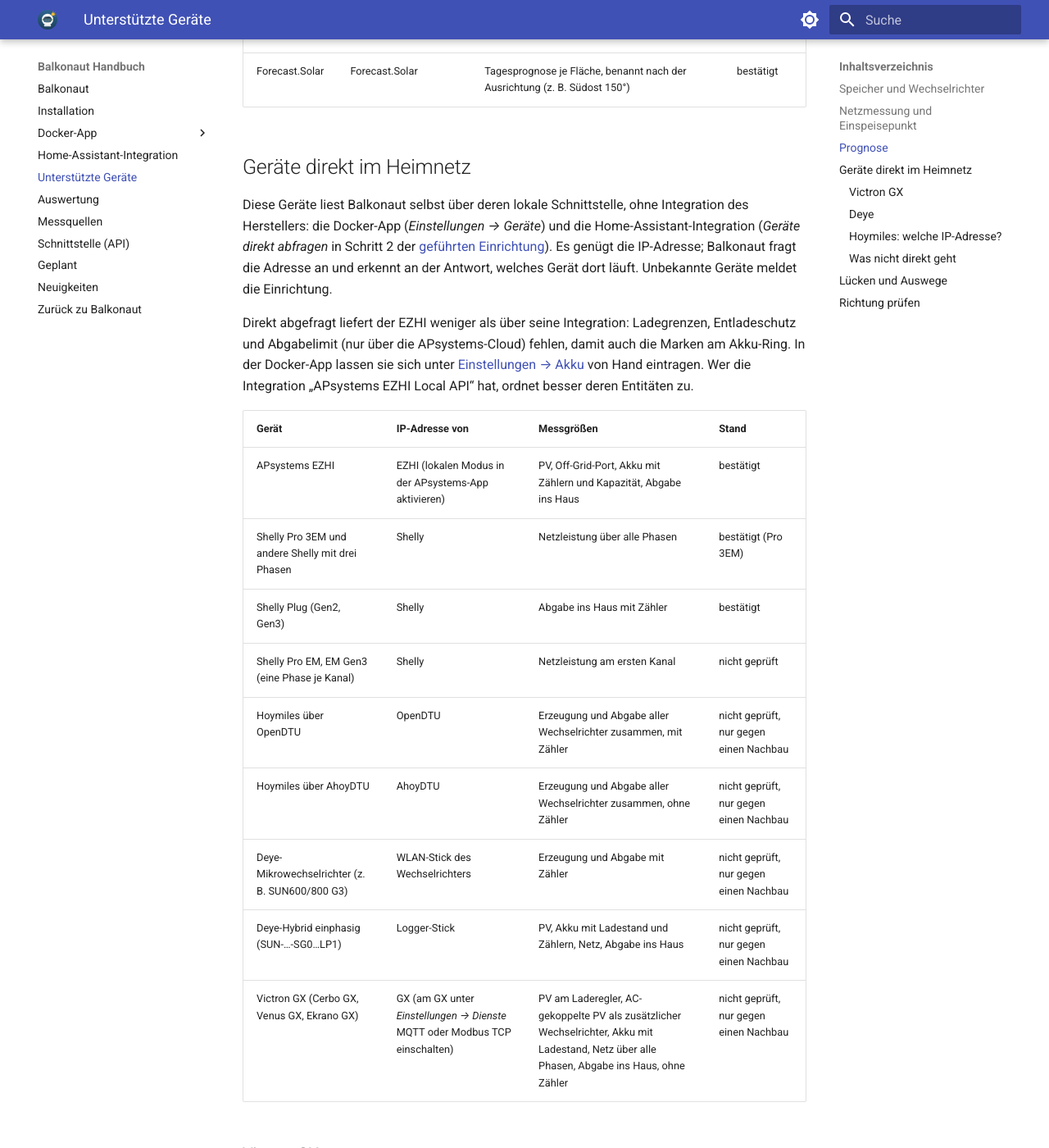
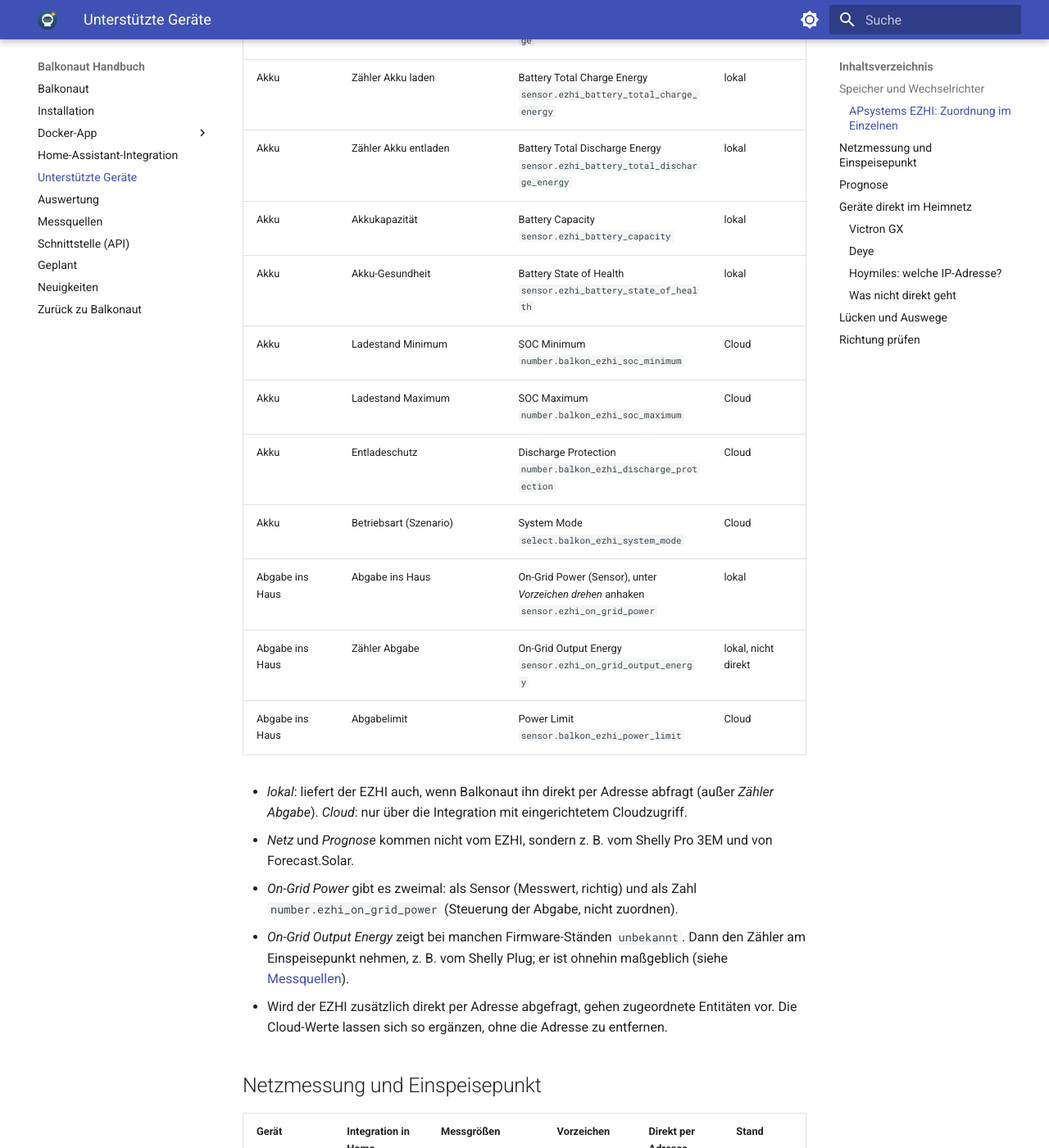
Before and after one commit to balkonaut/balkonaut, an MkDocs documentation site: the page built from docs/geraete.md, in a window 1280 px wide and 1400 px high, scrolled down 3847 px. Shown: the whole window at 82% size. Built offline with MkDocs 1.6.1 and Material for MkDocs 9.7.7, drawn with Linux system fonts in a browser that asks for light colours; some of the changed text lies outside the part shown.

Commit message:
Handbuch: Zuordnung der EZHI-Entitäten im Einzelnen, Beispiel-Adressen neutral
Closes #162

```diff
--- a/docs/geraete.md
+++ b/docs/geraete.md
@@ -46,6 +46,43 @@
 | Marstek Venus C, D, E | Marstek Local API oder Marstek Modbus (HACS) | PV, Akku; über Modbus auch Zähler, Ladegrenzen und Abgabe | Local API belegt, Modbus prüfen | nein | nicht geprüft |
 | Sungrow SH*RT, SH*K | Modbus-Vorlage von mkaiser (YAML) | PV und Akku mit Zählern, Kapazität und Ladegrenzen, Netz, Abgabe | belegt | nein | nicht geprüft |
 | SolaX X1, X3 | SolaX Modbus (HACS) | PV mit Zähler, Akku mit Zählern, Netz, Abgabe | belegt | nein | nicht geprüft |
+
+### APsystems EZHI: Zuordnung im Einzelnen
+
+Für eine Zuordnung von Hand, etwa unter *⋮ → Neu konfigurieren* nach einer später installierten Integration
+„APsystems EZHI Local API“ oder einem später eingerichteten Cloudzugriff. Die Werte aus der APsystems-Cloud legt die
+Integration erst an, wenn der Cloudzugriff eingerichtet ist; danach Balkonaut neu konfigurieren. Die Entitäts-IDs
+hängen vom Gerätenamen ab (hier „EZHI“), Cloud-Werte zusätzlich vom Bereich (hier „Balkon“); im Auswahlfeld
+findet man sie über den Namen.
+
+| Abschnitt | Feld in Balkonaut | Entität: Name und Beispiel-ID | Quelle |
+|---|---|---|---|
+| Erzeugung | PV-Leistung Wechselrichter 1 mit Speicher | Photovoltaic Power<br>`sensor.ezhi_photovoltaic_power` | lokal |
+| Erzeugung | Zähler PV | Photovoltaic Energy<br>`sensor.ezhi_photovoltaic_energy` | lokal |
+| Erzeugung | PV-Leistung zusätzlicher Wechselrichter 2 | Off-Grid Power (nur mit Gerät am Off-Grid-Port, z. B. EZ1-M)<br>`sensor.ezhi_off_grid_power` | lokal |
+| Akku | Akkuleistung | Battery Power<br>`sensor.ezhi_battery_power` | lokal |
+| Akku | Ladestand | Battery State of Charge<br>`sensor.ezhi_battery_state_of_charge` | lokal |
+| Akku | Zähler Akku laden | Battery Total Charge Energy<br>`sensor.ezhi_battery_total_charge_energy` | lokal |
+| Akku | Zähler Akku entladen | Battery Total Discharge Energy<br>`sensor.ezhi_battery_total_discharge_energy` | lokal |
+| Akku | Akkukapazität | Battery Capacity<br>`sensor.ezhi_battery_capacity` | lokal |
+| Akku | Akku-Gesundheit | Battery State of Health<br>`sensor.ezhi_battery_state_of_health` | lokal |
+| Akku | Ladestand Minimum | SOC Minimum<br>`number.balkon_ezhi_soc_minimum` | Cloud |
+| Akku | Ladestand Maximum | SOC Maximum<br>`number.balkon_ezhi_soc_maximum` | Cloud |
+| Akku | Entladeschutz | Discharge Protection<br>`number.balkon_ezhi_discharge_protection` | Cloud |
+| Akku | Betriebsart (Szenario) | System Mode<br>`select.balkon_ezhi_system_mode` | Cloud |
+| Abgabe ins Haus | Abgabe ins Haus | On-Grid Power (Sensor), unter *Vorzeichen drehen* anhaken<br>`sensor.ezhi_on_grid_power` | lokal |
+| Abgabe ins Haus | Zähler Abgabe | On-Grid Output Energy<br>`sensor.ezhi_on_grid_output_energy` | lokal, nicht direkt |
+| Abgabe ins Haus | Abgabelimit | Power Limit<br>`sensor.balkon_ezhi_power_limit` | Cloud |
+
+- *lokal*: liefert der EZHI auch, wenn Balkonaut ihn direkt per Adresse abfragt (außer *Zähler Abgabe*). *Cloud*:
+  nur über die Integration mit eingerichtetem Cloudzugriff.
+- *Netz* und *Prognose* kommen nicht vom EZHI, sondern z. B. vom Shelly Pro 3EM und von Forecast.Solar.
+- *On-Grid Power* gibt es zweimal: als Sensor (Messwert, richtig) und als Zahl `number.ezhi_on_grid_power` (Steuerung
+  der Abgabe, nicht zuordnen).
+- *On-Grid Output Energy* zeigt bei manchen Firmware-Ständen `unbekannt`. Dann den Zähler am Einspeisepunkt nehmen,
+  z. B. vom Shelly Plug; er ist ohnehin maßgeblich (siehe [Messquellen](messquellen.md)).
+- Wird der EZHI zusätzlich direkt per Adresse abgefragt, gehen zugeordnete Entitäten vor. Die Cloud-Werte lassen
+  sich so ergänzen, ohne die Adresse zu entfernen.
 
 ## Netzmessung und Einspeisepunkt
 
```
Also changed, not shown: docs/integration.md (+3 -1 lines), 1 other file.
